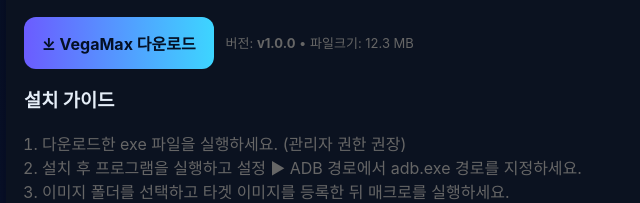
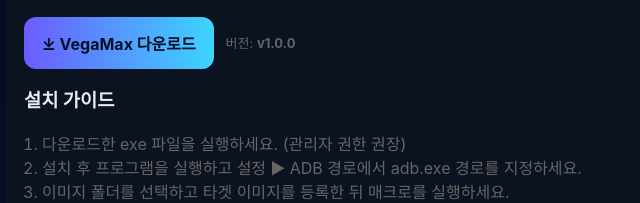
Before and after one commit to tensinx/VegaMax, a plain HTML site: page index.html in a window 1280 px wide. Shown: the part 226-429 px from the top of the page, 84-724 px from the left. Drawn offline with Linux system fonts and the light colour scheme.

Commit message:
Update index.html

```diff
--- a/index.html
+++ b/index.html
@@ -50,7 +50,7 @@
             <a id="downloadBtn" class="big-btn" href="/VegaMax.exe" download>
               ⤓ VegaMax 다운로드
             </a>
-            <div class="meta">버전: <strong id="ver">v1.0.0</strong> • 파일크기: <span id="size">12.3 MB</span></div>
+            <div class="meta">버전: <strong id="ver">v1.0.0</strong></div>
           </div>
 
 
```
